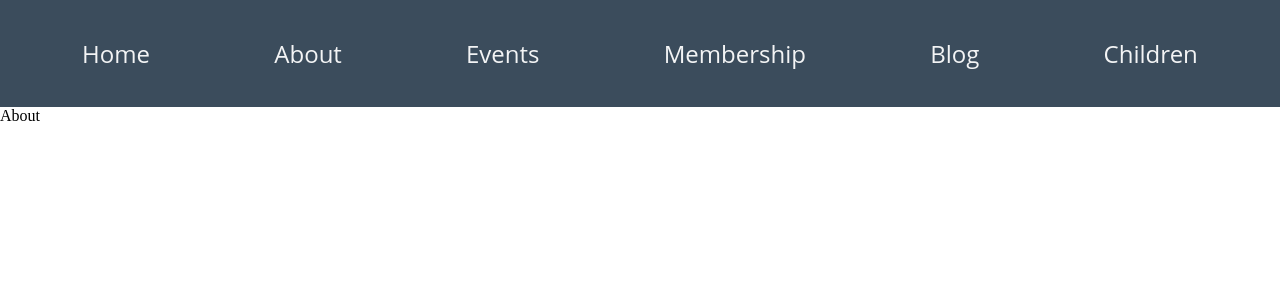
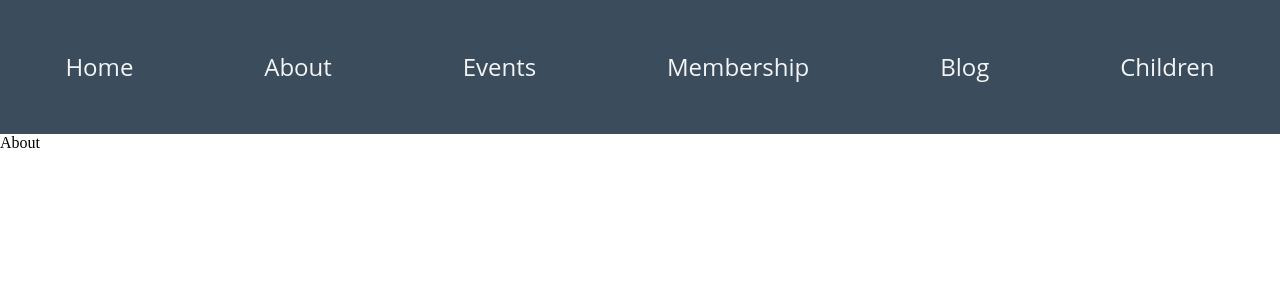
Before and after one commit to DEJENERUTA/oromo-community-website-react, a React (Create React App) app: page /about in a window 1280 px wide. Shown: the top 300 px of the page. Built offline with nearby package versions, Linux system fonts and the light colour scheme.

Commit message:
fix lint issues

```diff
--- a/src/components/nav/Navigation.css
+++ b/src/components/nav/Navigation.css
@@ -3,7 +3,8 @@
   background-color: #3b4c5c;
   padding: 20px;
 }
-.nav ul {
+.nav,
+ul {
   width: 100%;
   display: flex;
   justify-content: space-evenly;
@@ -13,7 +14,9 @@
 .main-nav {
   align-items: center;
 }
-.nav ul li {
+.nav,
+ul,
+li {
   display: flex;
   align-items: center;
   text-decoration: none;
@@ -21,7 +24,10 @@
   margin: auto;
   font-size: 1.5rem;
 }
-.nav ul li a {
+.nav,
+ul,
+li,
+a {
   color: #f3f4f5;
   text-decoration: none;
 }
--- a/src/pages/about/About.css
+++ b/src/pages/about/About.css
@@ -0,0 +1,5 @@
+* {
+  margin: 0;
+  padding: 0;
+  box-sizing: border-box;
+}
--- a/src/pages/blog/Blog.css
+++ b/src/pages/blog/Blog.css
@@ -0,0 +1,5 @@
+* {
+  margin: 0;
+  padding: 0;
+  box-sizing: border-box;
+}
--- a/src/pages/children/Children.css
+++ b/src/pages/children/Children.css
@@ -0,0 +1,5 @@
+* {
+  margin: 0;
+  padding: 0;
+  box-sizing: border-box;
+}
--- a/src/pages/events/Event.css
+++ b/src/pages/events/Event.css
@@ -0,0 +1,5 @@
+* {
+  margin: 0;
+  padding: 0;
+  box-sizing: border-box;
+}
--- a/src/pages/home/Home.css
+++ b/src/pages/home/Home.css
@@ -0,0 +1,5 @@
+* {
+  margin: 0;
+  padding: 0;
+  box-sizing: border-box;
+}
--- a/src/pages/membership/Membership.css
+++ b/src/pages/membership/Membership.css
@@ -0,0 +1,5 @@
+* {
+  margin: 0;
+  padding: 0;
+  box-sizing: border-box;
+}
```
